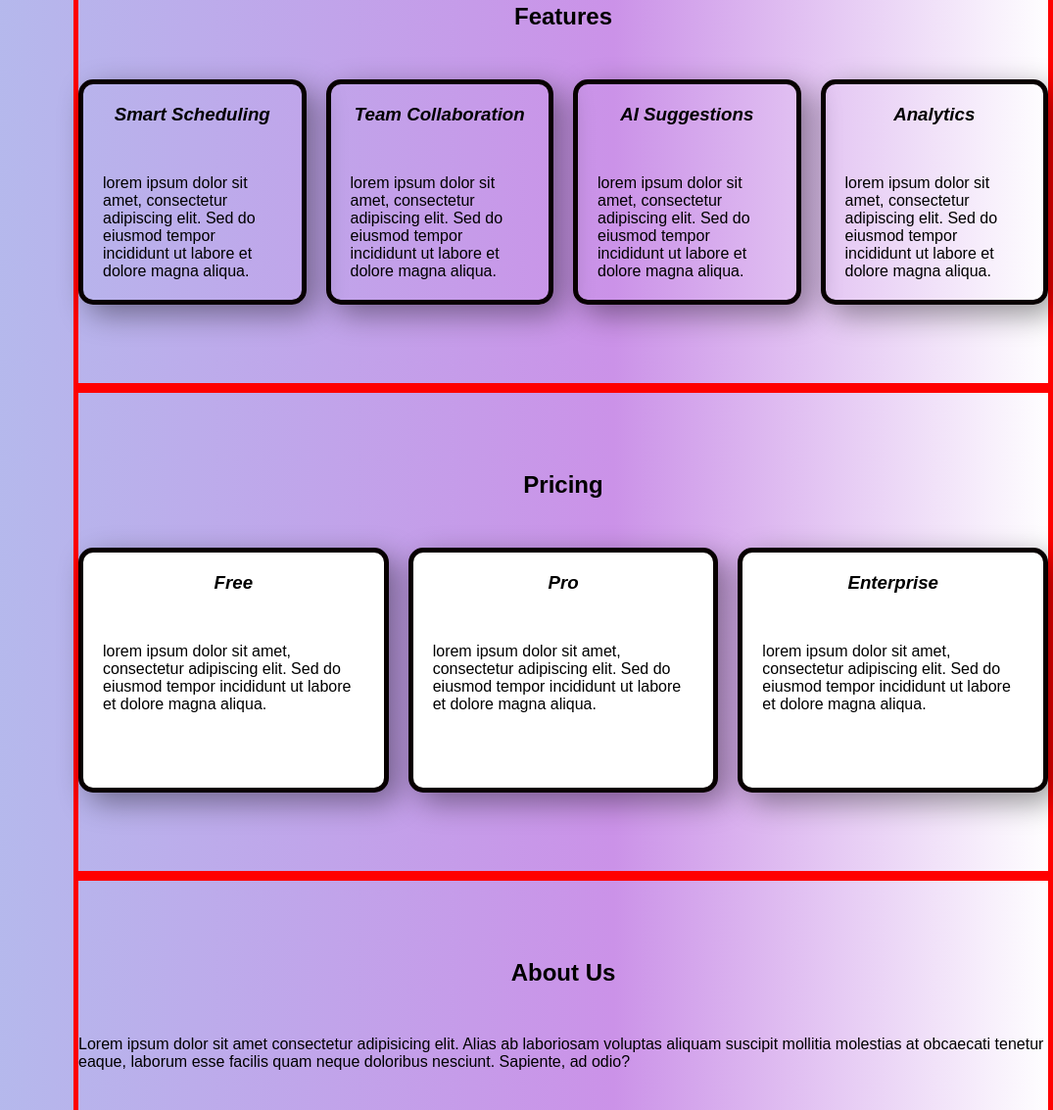
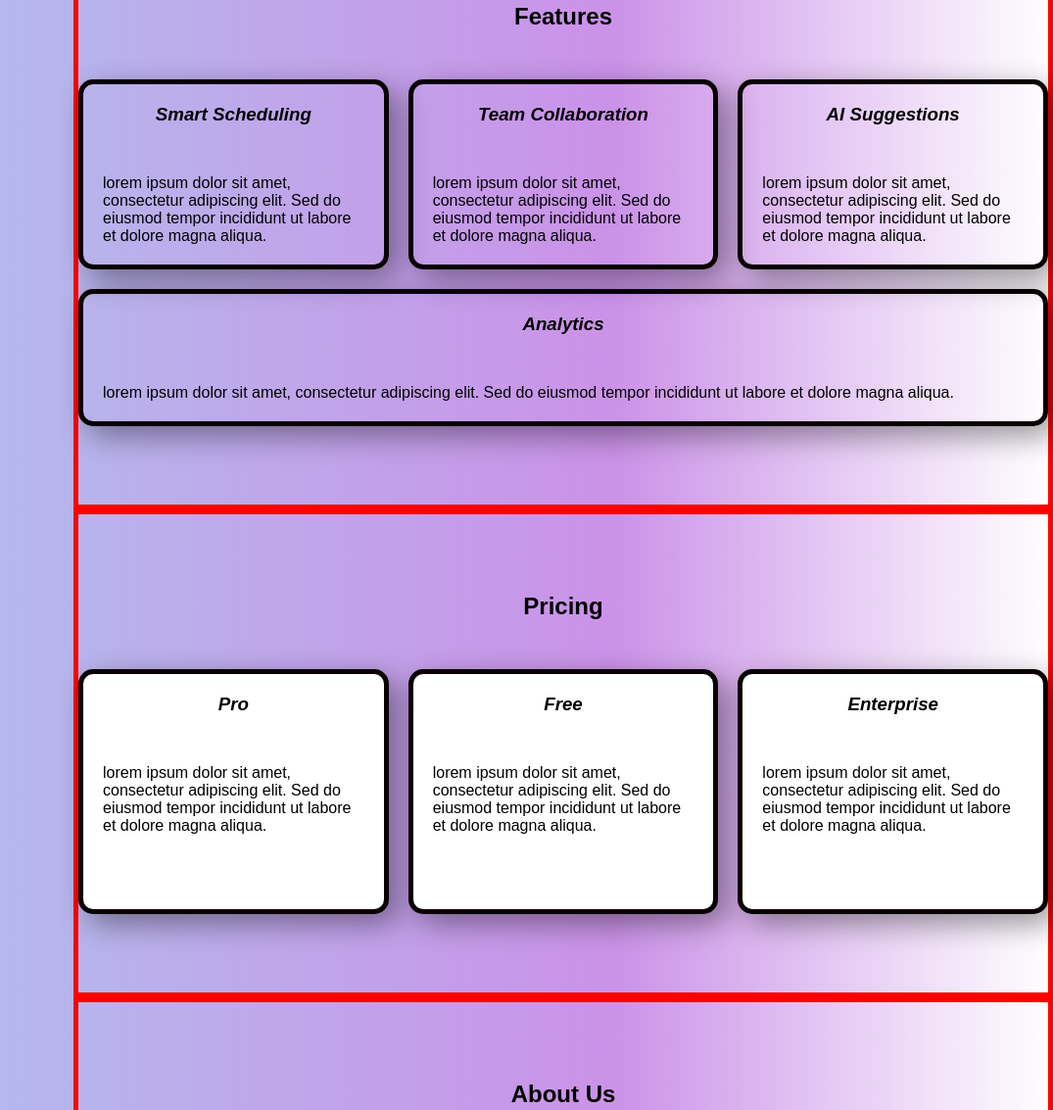
Before and after one commit to Cortez-exe/taskFlow, a plain HTML site: page index.html in a window 1280 px wide. Shown: the part 664-1797 px from the top of the page at 98% size, without its empty margins (205-1280 px from the left). Drawn offline with Linux system fonts and the light colour scheme.

Commit message:
style: improve flexbox layout and card responsiveness

```diff
--- a/index.html
+++ b/index.html
@@ -95,7 +95,7 @@
                 <h2>Pricing</h2>
 
                 <div class="cards-container">
-                    <div class="card price-card">
+                    <div class="card price-card free">
                         <h3>Free</h3>
                         <p>
                             lorem ipsum dolor sit amet, consectetur adipiscing elit. Sed do
@@ -103,7 +103,7 @@
                         </p>
                     </div>
 
-                    <div class="card price-card">
+                    <div class="card price-card pro">
                         <h3>Pro</h3>
                         <p>
                             lorem ipsum dolor sit amet, consectetur adipiscing elit. Sed do
@@ -111,7 +111,7 @@
                         </p>
                     </div>
 
-                    <div class="card price-card">
+                    <div class="card price-card enterprise">
                         <h3>Enterprise</h3>
                         <p>
                             lorem ipsum dolor sit amet, consectetur adipiscing elit. Sed do
--- a/style.css
+++ b/style.css
@@ -103,6 +103,7 @@ section h2{
 
 .cards-container{
     display: flex;
+    flex-wrap: wrap;
     justify-content: space-between;
     gap: 20px;
 }
@@ -111,12 +112,22 @@ section h2{
     border: 5px solid #080000;
     border-radius: 15px;
     padding: 20px;
-    box-shadow: 10px 10px 30px rgba(0, 0, 0, 0.4)
+    box-shadow: 10px 10px 30px rgba(0, 0, 0, 0.4);
+    flex: 1;
+    min-width: 250px;
 }
 
 .price-card{
     background-color: white;
     height: 250px;
+}
+
+.pro{
+    order: -1;
+}
+
+.enterprise{
+    align-self: center;
 }
 
 .card h3, .price-card h3{
```
